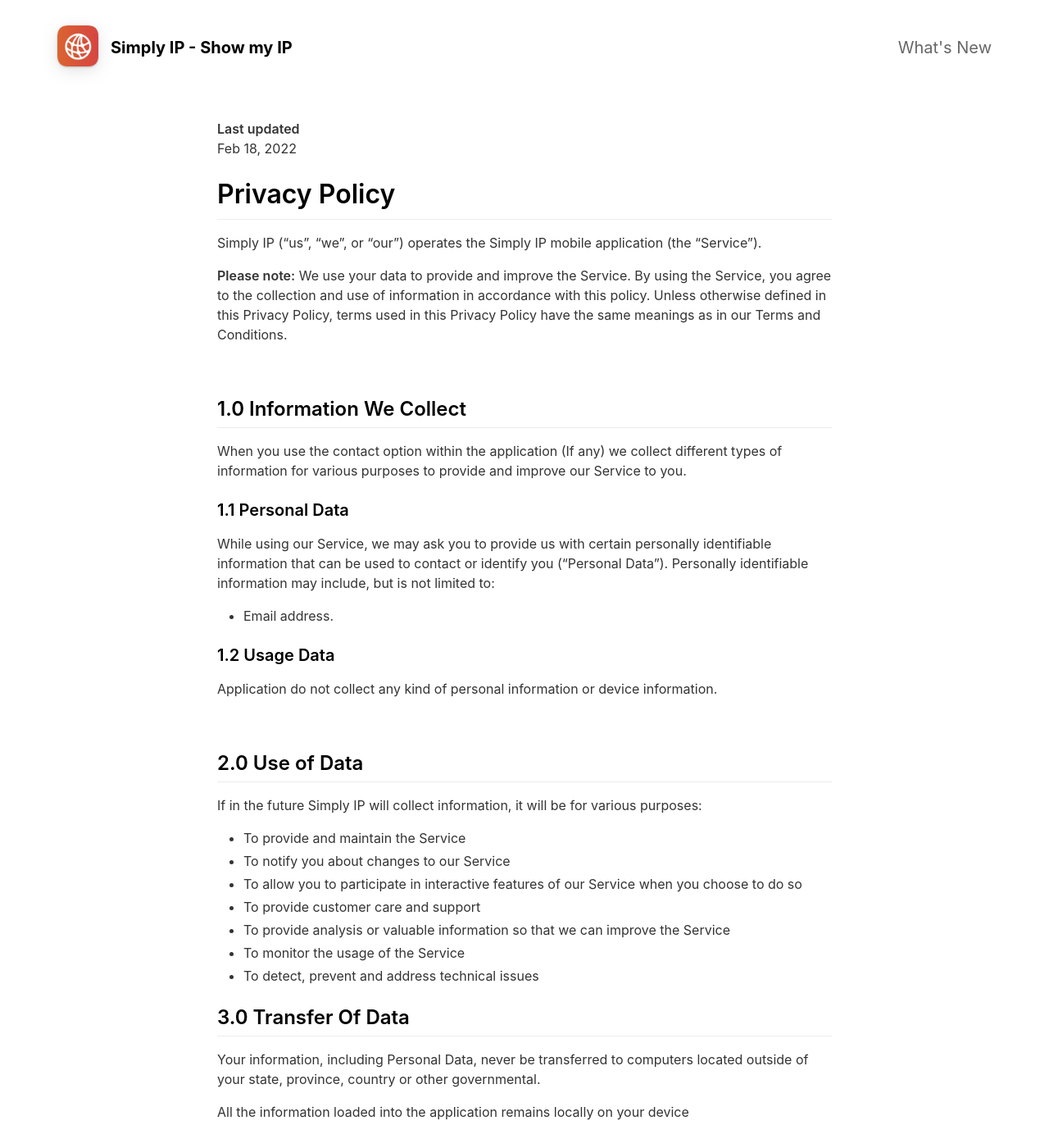
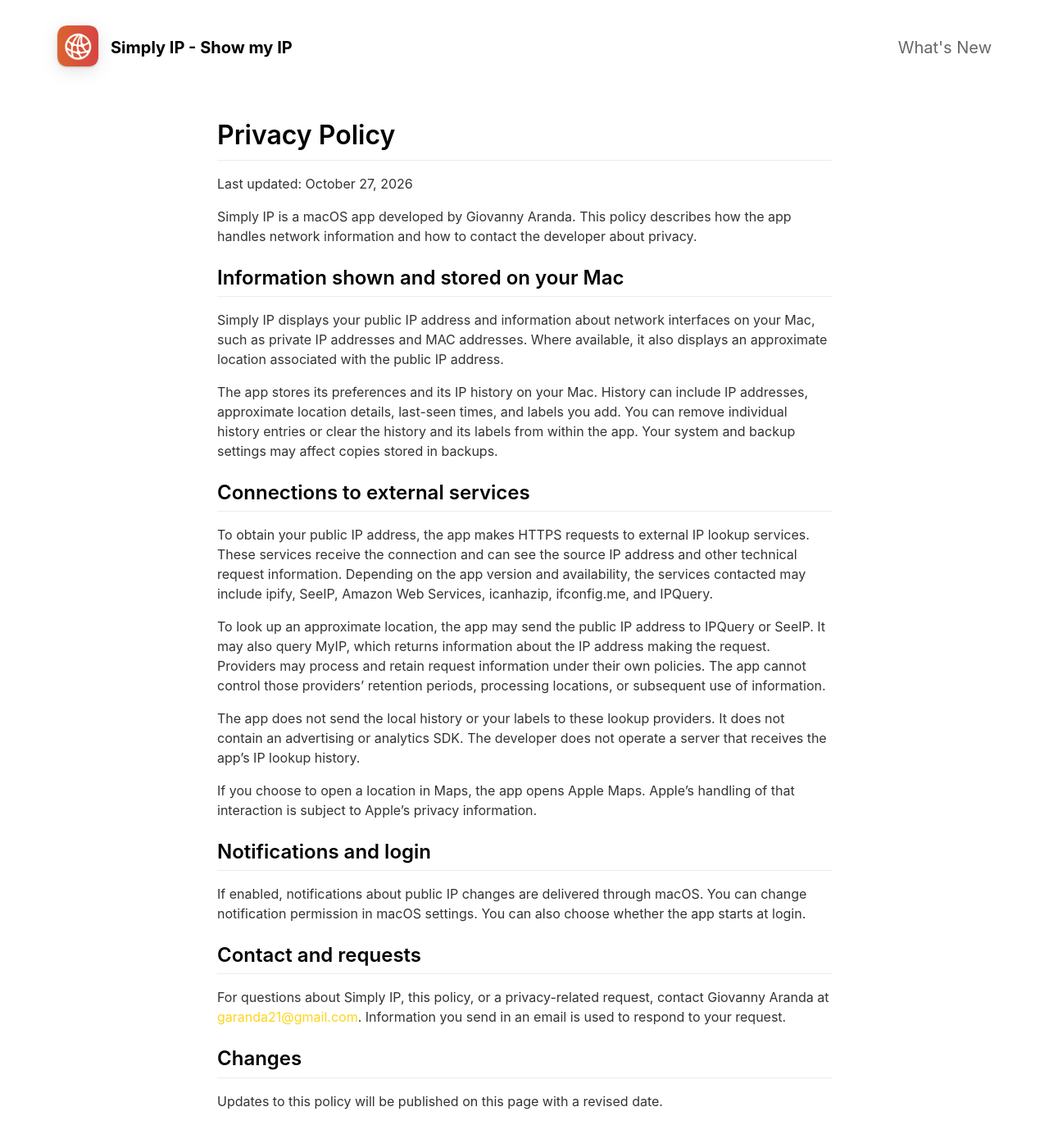
Before and after one commit to garanda21/simpleip-page, a Jekyll site: the page built from _pages/privacypolicy.md, in a window 1280 px wide and 1400 px high. Shown: the whole window at 82% size. Built offline with Jekyll 4.4.1, drawn with Linux system fonts in a browser that asks for light colours; nearby versions of some CDN libraries; some of the changed text lies outside the part shown.

Commit message:
docs: clarify Simply IP privacy and support contact

```diff
--- a/_config.yml
+++ b/_config.yml
@@ -23,7 +23,7 @@ enable_smart_app_banner                   : true
 your_name                                 : Giovanny Aranda
 your_link                                 :
 your_city                                 : Madrid
-email_address                             :
+email_address                             : garanda21@gmail.com
 facebook_username                         :
 instagram_username                        :
 twitter_username                          :
@@ -56,7 +56,7 @@ features                                  :
     fontawesome_icon_name                 : redo
 
   - title                                 : Dark mode
-    description                           : A native dark mode experience use it automatically starting iOS 13.
+    description                           : Automatically follows the macOS light or dark appearance.
     fontawesome_icon_name                 : moon
 
 
--- a/_pages/privacypolicy.md
+++ b/_pages/privacypolicy.md
@@ -4,78 +4,36 @@ title: Privacy Policy
 include_in_header: false
 ---
 
-**Last updated**
-Feb 18, 2022
+# Privacy Policy
 
-# Privacy Policy
-Simply IP ("us", "we", or "our") operates the Simply IP mobile application (the "Service").
+Last updated: October 27, 2026
 
-**Please note:** We use your data to provide and improve the Service. By using the Service, you agree to the collection and use of information in accordance with this policy. Unless otherwise defined in this Privacy Policy, terms used in this Privacy Policy have the same meanings as in our Terms and Conditions.
+Simply IP is a macOS app developed by Giovanny Aranda. This policy describes how the app handles network information and how to contact the developer about privacy.
 
-<br>
+## Information shown and stored on your Mac
 
-## 1.0 Information We Collect
-When you use the contact option within the application (If any) we collect different types of information for various purposes to provide and improve our Service to you.
+Simply IP displays your public IP address and information about network interfaces on your Mac, such as private IP addresses and MAC addresses. Where available, it also displays an approximate location associated with the public IP address.
 
-### 1.1 Personal Data
-While using our Service, we may ask you to provide us with certain personally identifiable information that can be used to contact or identify you ("Personal Data"). Personally identifiable information may include, but is not limited to:
+The app stores its preferences and its IP history on your Mac. History can include IP addresses, approximate location details, last-seen times, and labels you add. You can remove individual history entries or clear the history and its labels from within the app. Your system and backup settings may affect copies stored in backups.
 
-- Email address.
+## Connections to external services
 
-### 1.2 Usage Data
-Application do not collect any kind of personal information or device information.
+To obtain your public IP address, the app makes HTTPS requests to external IP lookup services. These services receive the connection and can see the source IP address and other technical request information. Depending on the app version and availability, the services contacted may include ipify, SeeIP, Amazon Web Services, icanhazip, ifconfig.me, and IPQuery.
 
-<br>
+To look up an approximate location, the app may send the public IP address to IPQuery or SeeIP. It may also query MyIP, which returns information about the IP address making the request. Providers may process and retain request information under their own policies. The app cannot control those providers' retention periods, processing locations, or subsequent use of information.
 
-## 2.0 Use of Data
-If in the future Simply IP will collect information, it will be for various purposes:
+The app does not send the local history or your labels to these lookup providers. It does not contain an advertising or analytics SDK. The developer does not operate a server that receives the app's IP lookup history.
 
-- To provide and maintain the Service
-- To notify you about changes to our Service
-- To allow you to participate in interactive features of our Service when you choose to do so
-- To provide customer care and support
-- To provide analysis or valuable information so that we can improve the Service
-- To monitor the usage of the Service
-- To detect, prevent and address technical issues
+If you choose to open a location in Maps, the app opens Apple Maps. Apple's handling of that interaction is subject to Apple's privacy information.
 
-## 3.0 Transfer Of Data
-Your information, including Personal Data, never be transferred to computers located outside of your state, province, country or other governmental.
+## Notifications and login
 
-All the information loaded into the application remains locally on your device
+If enabled, notifications about public IP changes are delivered through macOS. You can change notification permission in macOS settings. You can also choose whether the app starts at login.
 
-<br>
+## Contact and requests
 
-## 4.0 Disclosure Of Data
-### 4.1 Legal Requirements
-Simply IP may disclose your Personal Data in the good faith belief that such action is necessary to:
+For questions about Simply IP, this policy, or a privacy-related request, contact Giovanny Aranda at [garanda21@gmail.com](mailto:garanda21@gmail.com). Information you send in an email is used to respond to your request.
 
-- To comply with a legal obligation
-- To protect and defend the rights or property of Simply IP
-- To prevent or investigate possible wrongdoing in connection with the Service
-- To protect the personal safety of users of the Service or the public
-- To protect against legal liability
+## Changes
 
-<br>
-
-## 5.0 Security Of Data
-The security of your data is important to us, but remember that no method of transmission over the Internet, or method of electronic storage is 100% secure. While we strive to mantain all your data hosted on your device to protect your Personal Data, we cannot guarantee its absolute security.
-
-## 6.0 Service Providers
-No third party companies or individuals are used.
-
-## 7.0 Links To Other Sites
-Our Service may contain links to other sites that are not operated by us. If you click on a third party link, you will be directed to that third party's site. We strongly advise you to review the Privacy Policy of every site you visit.
-
-We have no control over and assume no responsibility for the content, privacy policies or practices of any third party sites or services.
-
-## 8.0 Children's Privacy
-Our Service does not address anyone under the age of 18 ("Children").
-
-We do not knowingly collect personally identifiable information from anyone under the age of 18. If you are a parent or guardian and you are aware that your Children has provided us with Personal Data, please contact us. If we become aware that we have collected Personal Data from children without verification of parental consent, we take steps to remove that information from our servers.
-
-## 9.0 Changes To This Privacy Policy
-We may update our Privacy Policy from time to time. We will notify you of any changes by posting the new Privacy Policy on this page.
-
-We will let you know via email and/or a prominent notice on our Service, prior to the change becoming effective and update the "effective date" at the top of this Privacy Policy.
-
-You are advised to review this Privacy Policy periodically for any changes. Changes to this Privacy Policy are effective when they are posted on this page.
+Updates to this policy will be published on this page with a revised date.
```
